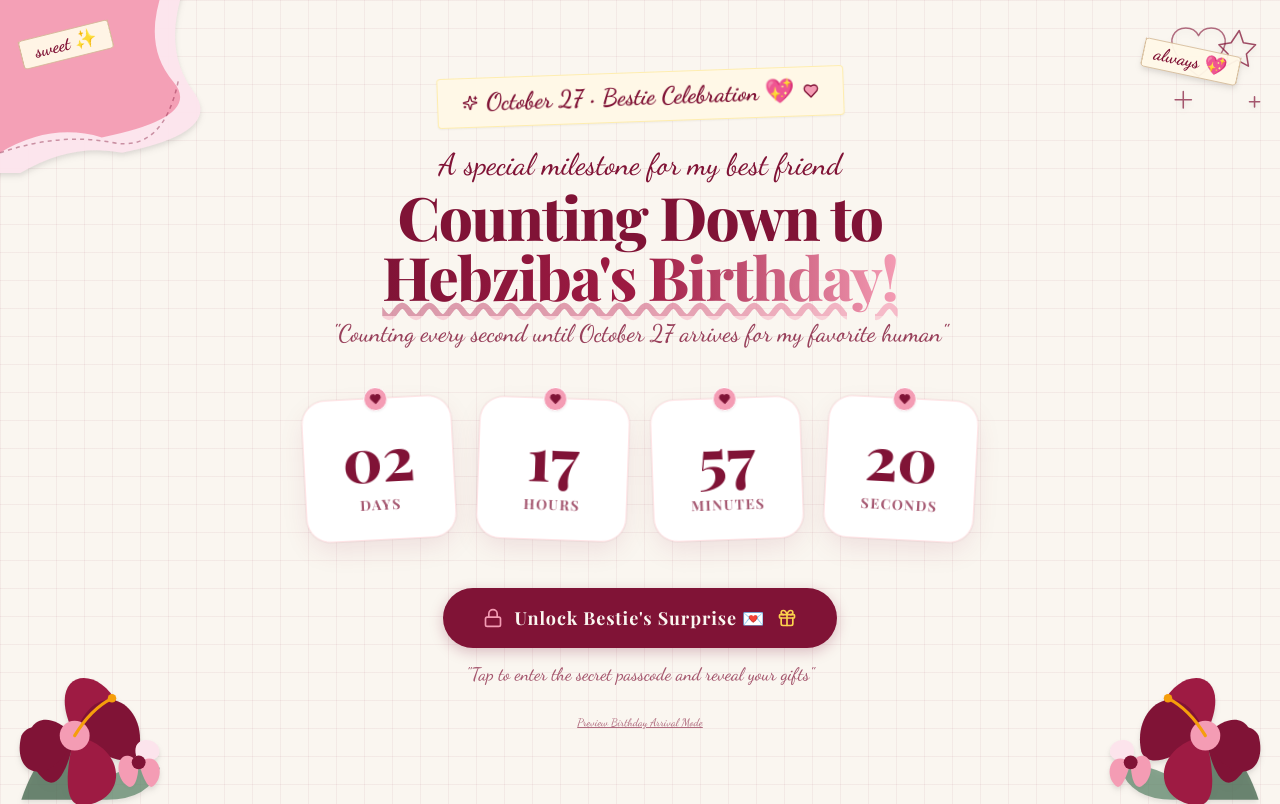
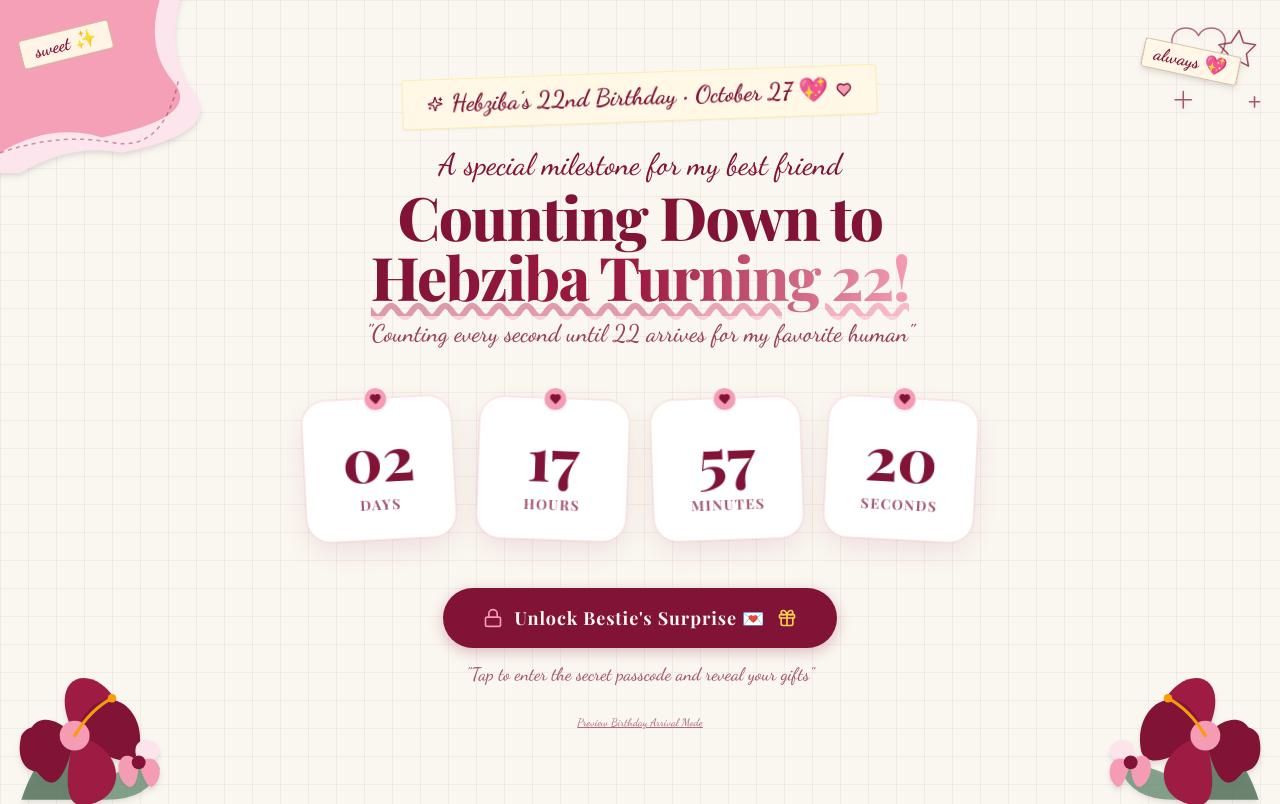
Before and after one commit to DhineshCool/first_website, a React (Vite) app: page / in a window 1280 px wide. Built offline with nearby package versions, Linux system fonts and the light colour scheme; a web font is replaced by a local one.

Commit message:
Highlight age 22 across website instead of birth year

```diff
--- a/src/components/BouquetBuilderGift.tsx
+++ b/src/components/BouquetBuilderGift.tsx
@@ -661,7 +661,7 @@ export const BouquetBuilderGift: React.FC = () => {
                   {getActiveFlowerNames() || 'Custom Florist Bouquet'}
                 </span>
                 <span className="font-dancing text-base text-[#801336] font-bold">
-                  Hand-tied with love for my bestie • Celebrating October 27 ✨
+                  Hand-tied with love for my bestie • Celebrating her 22nd Birthday ✨
                 </span>
               </div>
             </div>
--- a/src/components/CakeCalendarScreen.tsx
+++ b/src/components/CakeCalendarScreen.tsx
@@ -71,10 +71,10 @@ export const CakeCalendarScreen: React.FC<CakeCalendarScreenProps> = ({
           To My Favorite Person & Bestie
         </span>
         <h1 className="font-playfair text-4xl sm:text-6xl md:text-7xl font-extrabold text-[#801336] tracking-tight">
-          Happy Birthday Hebziba!
+          Happy 22nd Birthday Hebziba!
         </h1>
         <p className="font-dancing text-xl sm:text-2xl text-[#801336]/80 mt-2">
-          "Wishing my bestie a year filled with wild adventures, endless laughs, and sunshine"
+          "Wishing my bestie the happiest 22nd birthday filled with wild adventures, endless laughs, and sunshine"
         </p>
       </motion.div>
 
@@ -328,7 +328,7 @@ export const CakeCalendarScreen: React.FC<CakeCalendarScreenProps> = ({
           <div className="mt-6 pt-4 border-t border-rose-100 w-full flex items-center justify-center gap-2">
             <Heart className="w-4 h-4 fill-[#801336] text-[#801336]" />
             <span className="font-dancing text-lg text-[#801336] font-bold">
-              {monthName} {targetDay} — Celebrating my bestie's special day! ✨
+              {monthName} {targetDay} — Celebrating my bestie turning 22! ✨
             </span>
           </div>
         </motion.div>
--- a/src/components/LoveLetterGift.tsx
+++ b/src/components/LoveLetterGift.tsx
@@ -117,13 +117,13 @@ export const LoveLetterGift: React.FC = () => {
           {/* Scrollable Letter Content (max-h-[420px] overflow-y-auto) */}
           <div className="max-h-[380px] sm:max-h-[420px] overflow-y-auto pr-3 space-y-4 font-dancing text-xl sm:text-2xl text-[#801336] leading-relaxed text-justify">
             <p>
-              To the person who knows my wildest stories, laughs at my dumbest jokes, and always stands by me no matter what—Happy Birthday!
+              To the person who knows my wildest stories, laughs at my dumbest jokes, and always stands by me no matter what—Happy 22nd Birthday!
             </p>
             <p>
               Having you as my best friend has been one of the greatest blessings. From random spontaneous late-night conversations to all the unfiltered laughs that hurt our stomachs, every memory with you is pure gold. You have this rare gift of making even the most boring days feel fun and full of life.
             </p>
             <p>
-              You bring so much light, humor, and genuine joy into this world. I hope this new chapter brings you everything your heart desires—massive success, endless happiness, incredible adventures, and all the sweet moments you truly deserve.
+              As you step into 22, you bring so much light, humor, and genuine joy into this world. I hope being 22 brings you everything your heart desires—massive success, endless happiness, incredible adventures, and all the sweet moments you truly deserve.
             </p>
             <p>
               No matter where life takes us or how crazy things get, know that I’ll always have your back. Cheers to another year of inside jokes, surviving chaos together, and being the best duo ever!
--- a/src/components/PasscodeScreen.tsx
+++ b/src/components/PasscodeScreen.tsx
@@ -89,7 +89,7 @@ export const PasscodeScreen: React.FC<PasscodeScreenProps> = ({
         <div className="p-8 sm:p-12 flex flex-col items-center justify-center bg-gradient-to-b from-[#FFFDF9] to-[#FAF6F0] border-b md:border-b-0 md:border-r border-rose-100 relative">
           {/* Decorative Corner Tape */}
           <div className="absolute top-4 left-4 transform -rotate-12 bg-[#FFF8E7] px-4 py-1 rounded shadow-sm border border-amber-200/50 text-[11px] font-dancing font-bold text-[#801336]">
-            Hebziba's Day 💌
+            Hebziba's 22nd 💌
           </div>
 
           <div className="relative w-64 h-64 sm:w-72 sm:h-72 flex items-center justify-center">
--- a/src/components/StartingCountdownScreen.tsx
+++ b/src/components/StartingCountdownScreen.tsx
@@ -78,7 +78,7 @@ export const StartingCountdownScreen: React.FC<StartingCountdownScreenProps> = (
       >
         <Sparkles className="w-4 h-4 text-[#801336]" />
         <span className="font-dancing text-xl sm:text-2xl font-bold text-[#801336]">
-          October 27 • Bestie Celebration 💖
+          Hebziba's 22nd Birthday • October 27 💖
         </span>
         <Heart className="w-4 h-4 fill-[#F49CB4] text-[#801336]" />
       </motion.div>
@@ -96,11 +96,11 @@ export const StartingCountdownScreen: React.FC<StartingCountdownScreenProps> = (
         <h1 className="font-playfair text-4xl sm:text-6xl font-extrabold text-[#801336] tracking-tight">
           Counting Down to <br />
           <span className="bg-gradient-to-r from-[#801336] via-[#9E1B43] to-[#F49CB4] bg-clip-text text-transparent underline decoration-[#F49CB4]/40 decoration-wavy">
-            {recipientName}'s Birthday!
+            {recipientName} Turning 22!
           </span>
         </h1>
         <p className="font-dancing text-xl sm:text-2xl text-[#801336]/80 mt-3">
-          "Counting every second until October 27 arrives for my favorite human"
+          "Counting every second until 22 arrives for my favorite human"
         </p>
       </motion.div>
 
@@ -148,7 +148,7 @@ export const StartingCountdownScreen: React.FC<StartingCountdownScreenProps> = (
             className="my-4 px-6 py-2.5 rounded-full bg-rose-100 border border-[#801336]/30 text-[#801336] font-dancing text-xl sm:text-2xl font-bold flex items-center gap-2"
           >
             <PartyPopper className="w-5 h-5 text-[#801336] animate-bounce" />
-            <span>IT'S HEBZIBA'S BIRTHDAY TODAY! HAPPY BIRTHDAY! 🎉</span>
+            <span>IT'S HEBZIBA'S 22ND BIRTHDAY TODAY! HAPPY 22ND! 🎉</span>
             <Sparkles className="w-5 h-5 text-amber-500" />
           </motion.div>
         )}
```
